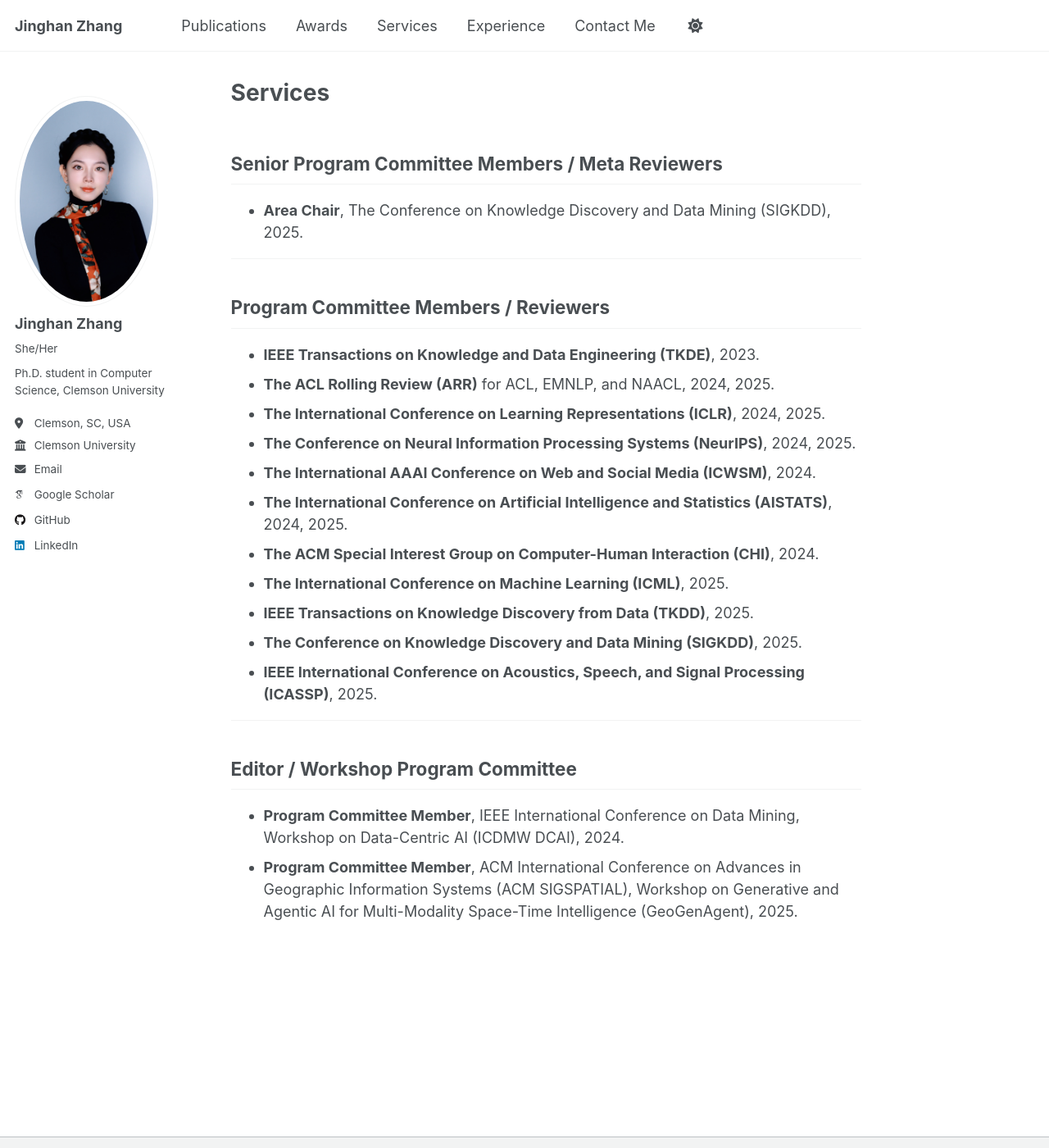
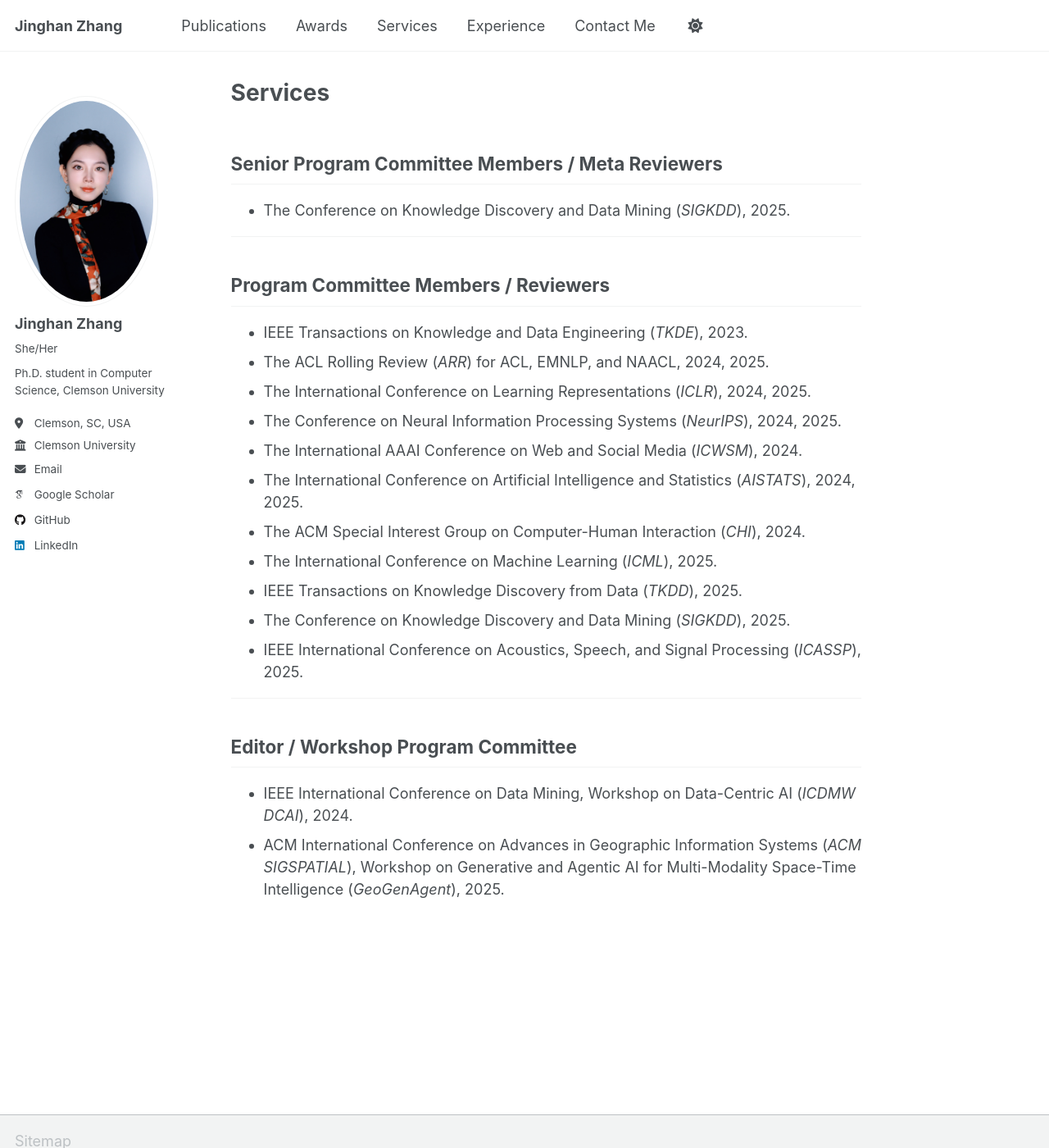
Before and after one commit to jinghanzhang1998/jinghanzhang1998.github.io, a Jekyll site: the page built from _pages/services.md, in a window 1280 px wide and 1400 px high. Shown: the whole window at 82% size. Built offline with Jekyll 4.4.1, drawn with Linux system fonts in a browser that asks for light colours; some web fonts are replaced; a script that is not in the unit is left out.

Commit message:
Update services.md

```diff
--- a/_pages/services.md
+++ b/_pages/services.md
@@ -8,27 +8,27 @@ toc: true
 
 ## Senior Program Committee Members / Meta Reviewers
 
-- **Area Chair**, The Conference on Knowledge Discovery and Data Mining (SIGKDD), 2025.
+- The Conference on Knowledge Discovery and Data Mining (*SIGKDD*), 2025.
 
 ---
 
 ## Program Committee Members / Reviewers
 
-- **IEEE Transactions on Knowledge and Data Engineering (TKDE)**, 2023.
-- **The ACL Rolling Review (ARR)** for ACL, EMNLP, and NAACL, 2024, 2025.
-- **The International Conference on Learning Representations (ICLR)**, 2024, 2025.
-- **The Conference on Neural Information Processing Systems (NeurIPS)**, 2024, 2025.
-- **The International AAAI Conference on Web and Social Media (ICWSM)**, 2024.
-- **The International Conference on Artificial Intelligence and Statistics (AISTATS)**, 2024, 2025.
-- **The ACM Special Interest Group on Computer-Human Interaction (CHI)**, 2024.
-- **The International Conference on Machine Learning (ICML)**, 2025.
-- **IEEE Transactions on Knowledge Discovery from Data (TKDD)**, 2025.
-- **The Conference on Knowledge Discovery and Data Mining (SIGKDD)**, 2025.
-- **IEEE International Conference on Acoustics, Speech, and Signal Processing (ICASSP)**, 2025.
+- IEEE Transactions on Knowledge and Data Engineering (*TKDE*), 2023.
+- The ACL Rolling Review (*ARR*) for ACL, EMNLP, and NAACL, 2024, 2025.
+- The International Conference on Learning Representations (*ICLR*), 2024, 2025.
+- The Conference on Neural Information Processing Systems (*NeurIPS*), 2024, 2025.
+- The International AAAI Conference on Web and Social Media (*ICWSM*), 2024.
+- The International Conference on Artificial Intelligence and Statistics (*AISTATS*), 2024, 2025.
+- The ACM Special Interest Group on Computer-Human Interaction (*CHI*), 2024.
+- The International Conference on Machine Learning (*ICML*), 2025.
+- IEEE Transactions on Knowledge Discovery from Data (*TKDD*), 2025.
+- The Conference on Knowledge Discovery and Data Mining (*SIGKDD*), 2025.
+- IEEE International Conference on Acoustics, Speech, and Signal Processing (*ICASSP*), 2025.
 
 ---
 
 ## Editor / Workshop Program Committee
 
-- **Program Committee Member**, IEEE International Conference on Data Mining, Workshop on Data-Centric AI (ICDMW DCAI), 2024.
-- **Program Committee Member**, ACM International Conference on Advances in Geographic Information Systems (ACM SIGSPATIAL), Workshop on Generative and Agentic AI for Multi-Modality Space-Time Intelligence (GeoGenAgent), 2025.
+- IEEE International Conference on Data Mining, Workshop on Data-Centric AI (*ICDMW DCAI*), 2024.
+- ACM International Conference on Advances in Geographic Information Systems (*ACM SIGSPATIAL*), Workshop on Generative and Agentic AI for Multi-Modality Space-Time Intelligence (*GeoGenAgent*), 2025.
```
